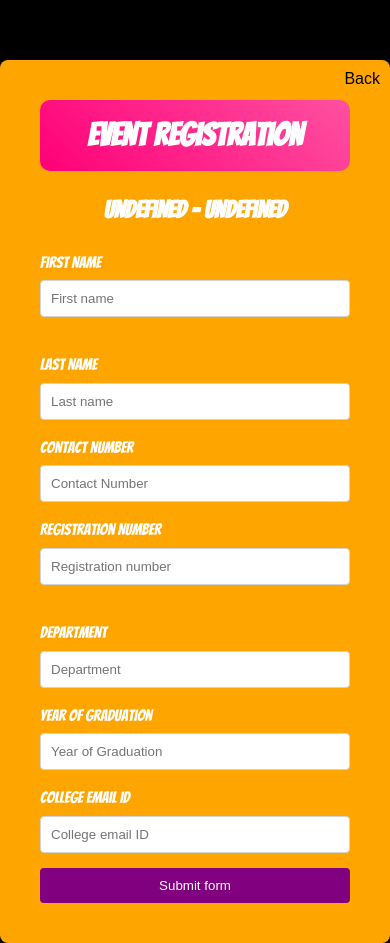
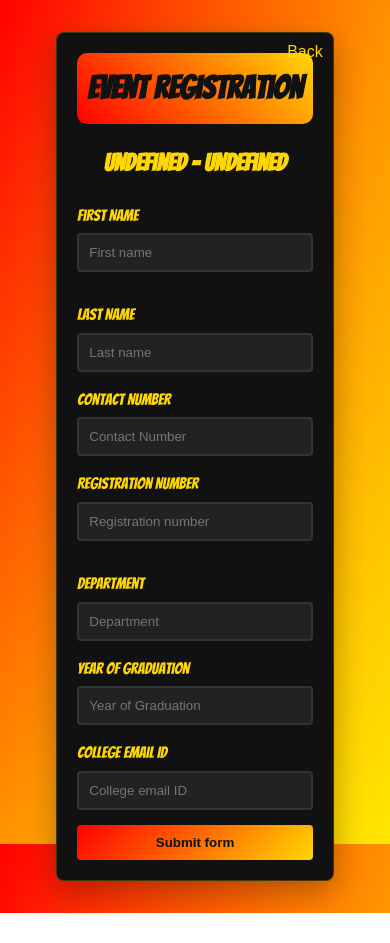
Before and after one commit to NileshBarandwal/HarshTaal25, a React (Create React App) app: page /registration in a window 390 px wide. After the commit the page ends 913 px from the top, so only its background shows below. Built offline with nearby package versions, Linux system fonts and the light colour scheme.

Commit message:
Update Form.css

```diff
--- a/src/styles/Form.css
+++ b/src/styles/Form.css
@@ -1,11 +1,44 @@
+* {
+  margin: 0;
+  padding: 0;
+  box-sizing: border-box;
+}
+
+/* html {
+  height: 100%;
+} */
+
+body {
+  margin: 0;
+  min-height: 100vh;
+  height: 100%;
+  display: flex;
+  justify-content: center;
+  align-items: center;
+  background: -webkit-linear-gradient(to right, #ff0000, #ff6600),
+              -webkit-linear-gradient(135deg, #ff0000, #ffd700);
+  background: -moz-linear-gradient(to right, #ff0000, #ff6600),
+              -moz-linear-gradient(135deg, #ff0000, #ffd700);
+  background: linear-gradient(to right, #ff0000, #ff6600),
+              linear-gradient(135deg, #ff0000, #ffd700);
+  background-blend-mode: screen;
+  background-size: cover;
+  background-attachment: fixed;
+  padding: 1rem;
+  overflow-x: hidden;
+}
+
 /* Container for the entire form */
 .event-form-container {
-  background: orange;
+  background: #111111;
   padding: 40px;
   border-radius: 8px;
   max-width: 600px;
   margin: auto;
   position: relative;
+  box-shadow: 0 10px 30px rgba(0, 0, 0, 0.3);
+  border: 1px solid rgba(255, 215, 0, 0.2);
+  color: #ffd700;
 }
 
 /* Back button styling */
@@ -17,20 +50,28 @@
   border: none;
   font-size: 16px;
   cursor: pointer;
+  color: #ffd700;
+  transition: color 0.2s ease;
+}
+
+.event-back-button:hover {
+  color: #ff0000;
 }
 
 /* Form title styling */
 .event-form-title {
-  background: linear-gradient(45deg, #ff0077, #ff50a1);
-  color: white;
+  background: linear-gradient(45deg, #ff0000, #ffd700);
+  color: #111111;
   padding: 10px;
   border-radius: 10px;
   text-align: center;
+  font-weight: 600;
 }
 
 /* Form styling */
 .event-form {
   margin-top: 20px;
+  width: 100%;
 }
 
 /* Name fields container */
@@ -51,14 +92,26 @@
 .event-form-label {
   display: block;
   margin-bottom: 5px;
+  color: #ffd700;
+  font-weight: 500;
 }
 
 /* Input styling */
 .event-form-input {
   width: 100%;
   padding: 10px;
-  border: 1px solid #ced4da;
+  border: 2px solid #333333;
   border-radius: 4px;
+  background: #222222;
+  color: white;
+  transition: all 0.2s ease;
+}
+
+.event-form-input:focus {
+  outline: none;
+  border-color: #ffd700;
+  background: #333333;
+  box-shadow: 0 0 0 4px rgba(255, 215, 0, 0.1);
 }
 
 /* Input group styling */
@@ -69,10 +122,11 @@
 
 .event-input-group-text {
   padding: 10px;
-  background: #e9ecef;
-  border: 1px solid #ced4da;
+  background: #222222;
+  border: 2px solid #333333;
   border-right: none;
   border-radius: 4px 0 0 4px;
+  color: #ffd700;
 }
 
 .event-input-group .event-form-input {
@@ -82,7 +136,7 @@
 
 /* Invalid feedback styling */
 .event-invalid-feedback {
-  color: red;
+  color: #ff0000;
   font-size: 12px;
   margin-top: 5px;
 }
@@ -95,36 +149,51 @@
 
 .event-form-check-input {
   margin-right: 10px;
+  border: 2px solid #333333;
+  background: #222222;
 }
 
 .event-form-check-label {
   margin: 0;
+  color: #ffd700;
 }
 
 /* Submit button styling */
 .event-submit-button {
   width: 100%;
-  background: purple;
+  background: linear-gradient(135deg, #ff0000, #ffd700);
   border: none;
-  color: white;
+  color: #111111;
   padding: 10px;
   border-radius: 4px;
   cursor: pointer;
-  transition: background 0.3s ease; /* Corrected line */
+  transition: all 0.3s ease;
+  font-weight: 600;
+}
+
+.event-submit-button:hover {
+  transform: translateY(-2px);
+  box-shadow: 0 4px 12px rgba(255, 215, 0, 0.3);
+  background: linear-gradient(135deg, #ff1a1a, #ffed4a);
+}
+
+.event-submit-button:active {
+  transform: translateY(0);
 }
 
 /* Container for the category section */
 .event-category-container {
-  background: #f9f9f9;
+  background: #222222;
   padding: 20px;
   border-radius: 8px;
   margin-bottom: 20px;
+  border: 2px solid #333333;
 }
 
 /* Title styling for the category */
 .event-category-title {
   font-size: 24px;
-  color: #333;
+  color: #ffd700;
   font-weight: bold;
   margin-bottom: 10px;
 }
@@ -132,13 +201,31 @@
 /* Subtitle styling for the category */
 .event-category-subtitle {
   font-size: 20px;
-  color: #555;
+  color: #ffed4a;
   margin-bottom: 10px;
 }
 
 /* Paragraph styling for the category */
 .event-category-paragraph {
   font-size: 16px;
-  color: #777;
+  color: #ffd700;
   line-height: 1.5;
 }
+
+/* Responsive design */
+@media (max-width: 768px) {
+  .event-form-container {
+    padding: 20px;
+    margin: 1rem;
+    border-radius: 8px;
+  }
+
+  .event-name-fields {
+    flex-direction: column;
+    gap: 15px;
+  }
+
+  .event-form-group {
+    min-width: 100%;
+  }
+}
```
